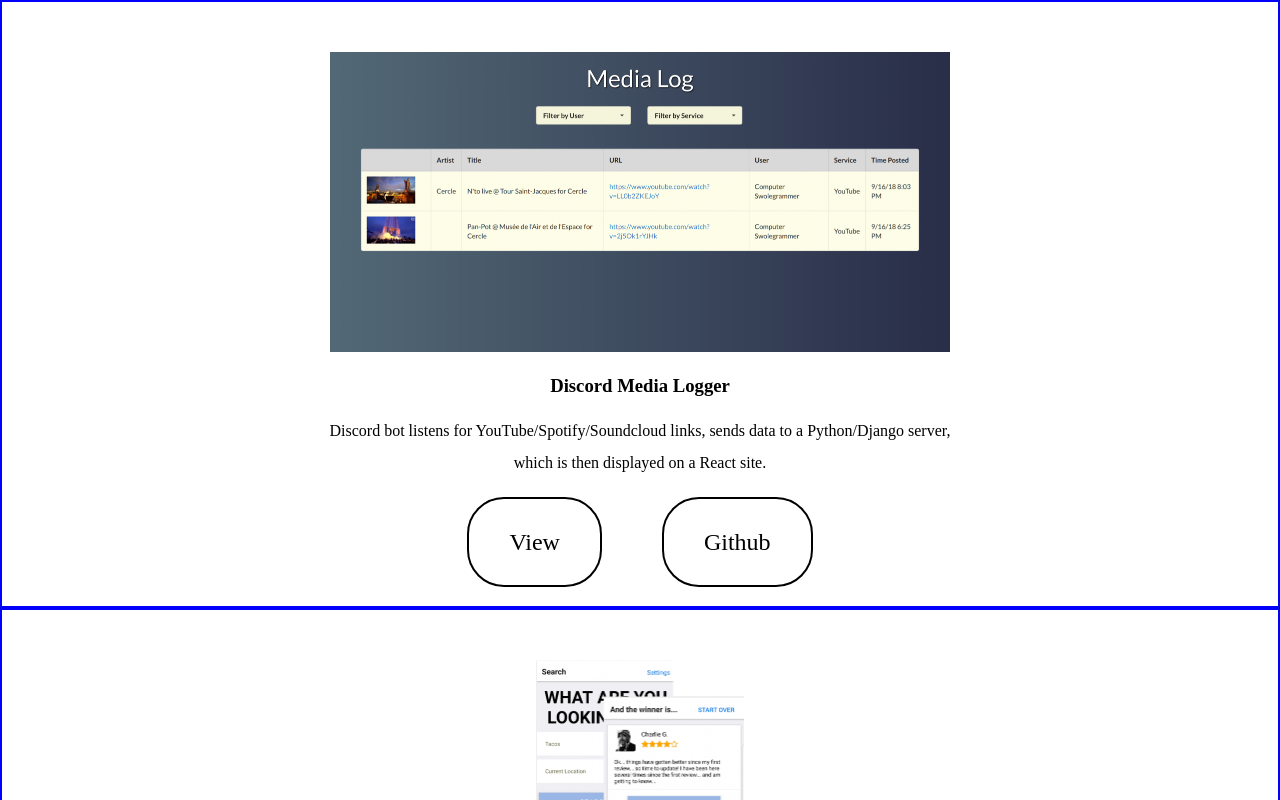
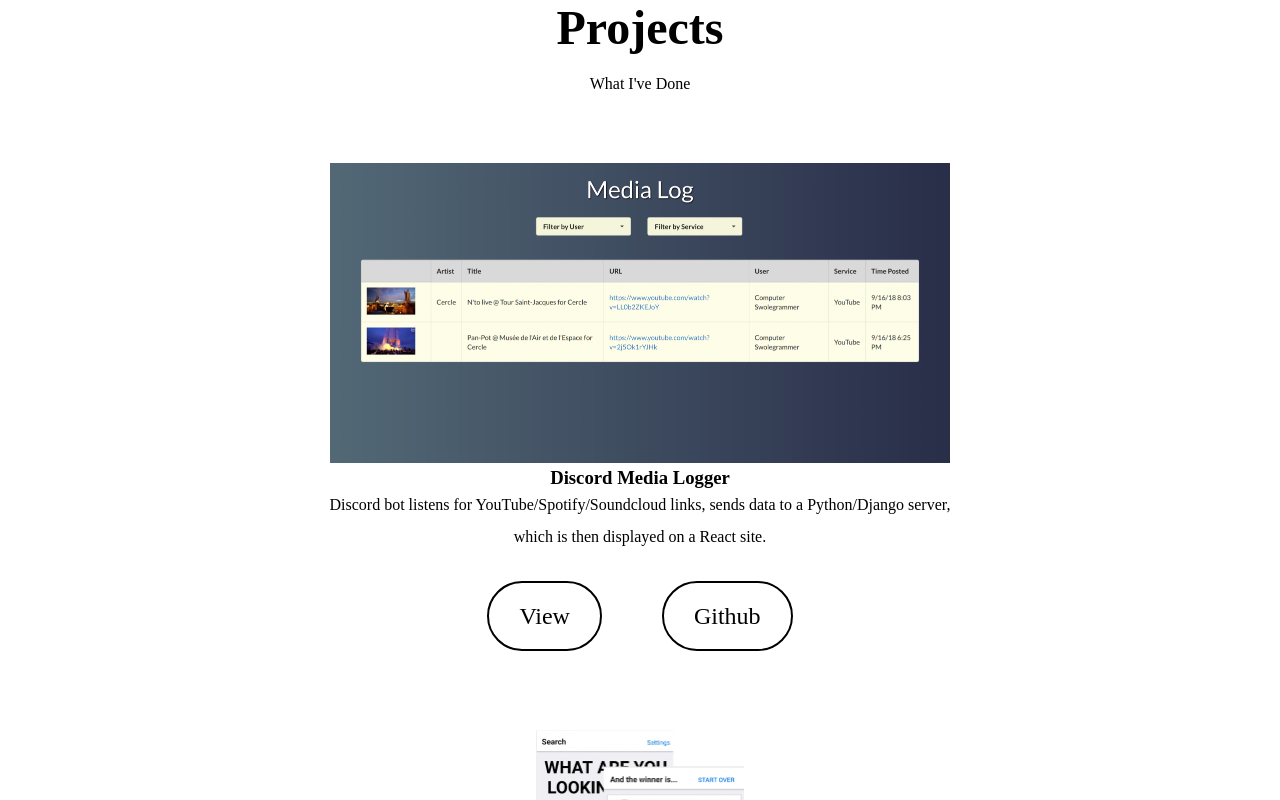
Before and after one commit to HanifCarroll/portfolio-v4, a React (Create React App) app: page / in a window 1280 px wide. Shown: the top 800 px of the page. Built offline with nearby package versions, Linux system fonts and the light colour scheme.

Commit message:
Add social icons and section header component.

```diff
--- a/package.json
+++ b/package.json
@@ -6,7 +6,8 @@
     "node-sass": "^4.9.4",
     "react": "^16.5.2",
     "react-dom": "^16.5.2",
-    "react-scripts": "2.0.5"
+    "react-scripts": "2.0.5",
+    "react-social-icons": "^3.0.0"
   },
   "scripts": {
     "start": "react-scripts start",
--- a/src/App.js
+++ b/src/App.js
@@ -1,11 +1,12 @@
 import React, { Component } from "react";
-import { Projects } from "sections";
+import { ProjectsSection, SocialIcons } from "sections";
 
 class App extends Component {
   render() {
     return (
       <div className="App">
-        <Projects />
+        <ProjectsSection />
+        <SocialIcons />
       </div>
     );
   }
--- a/src/components/ProjectButton/styles.module.scss
+++ b/src/components/ProjectButton/styles.module.scss
@@ -4,6 +4,6 @@
   border-radius: 37px;
   color: black;
   font-size: 1.5em;
-  padding: 30px 40px;
+  padding: 20px 30px;
   margin: 0 30px;
 }
--- a/src/components/SectionHeader/styles.module.scss
+++ b/src/components/SectionHeader/styles.module.scss
@@ -1,8 +1,12 @@
 .container {
+  text-align: center;
 }
 
 .heading {
+  font-size: 3em;
+  margin-bottom: 20px;
 }
 
 .subheading {
+  margin-bottom: 20px;
 }
--- a/src/index.css
+++ b/src/index.css
@@ -1,5 +1,7 @@
 * {
   box-sizing: border-box;
+  margin: 0;
+  padding: 0;
 }
 
 body {
--- /dev/null
+++ b/src/sections/contact/SocialIcons/index.jsx
@@ -0,0 +1,20 @@
+import React from "react";
+import { SocialIcon } from "react-social-icons";
+import styles from "./styles.module.scss";
+
+const urls = [
+  "https://www.linkedin.com/in/hanifcarroll/",
+  "mailto:HanifCarroll@gmail.com",
+  "https://twitter.com/HanifCarroll",
+  "https://github.com/HanifCarroll"
+];
+
+export const SocialIcons = () => {
+  return (
+    <div className={styles.container}>
+      {urls.map(url => (
+        <SocialIcon url={url} className={styles.icon} />
+      ))}
+    </div>
+  );
+};
--- /dev/null
+++ b/src/sections/contact/SocialIcons/styles.module.scss
@@ -0,0 +1,7 @@
+.container {
+  text-align: center;
+}
+
+.icon {
+  margin: 0 10px;
+}
--- /dev/null
+++ b/src/sections/contact/index.js
@@ -0,0 +1 @@
+export * from "./SocialIcons";
--- a/src/sections/index.js
+++ b/src/sections/index.js
@@ -1 +1,4 @@
+// export * from "./home";
+// export * from "./skills";
 export * from "./projects";
+export * from "./contact";
--- a/src/sections/projects/Project/styles.module.scss
+++ b/src/sections/projects/Project/styles.module.scss
@@ -1,7 +1,6 @@
 .container {
   text-align: center;
   padding: 50px 0;
-  border: 2px solid blue;
 }
 
 .image {
--- /dev/null
+++ b/src/sections/projects/ProjectsSection/index.jsx
@@ -0,0 +1,14 @@
+import React from "react";
+import { Projects } from "../Projects";
+import { SectionHeader } from "../../../components/SectionHeader";
+
+export class ProjectsSection extends React.Component {
+  render() {
+    return (
+      <>
+        <SectionHeader headingText="Projects" subheadingText="What I've Done" />
+        <Projects />
+      </>
+    );
+  }
+}
--- a/src/sections/projects/index.js
+++ b/src/sections/projects/index.js
@@ -1,2 +1 @@
-export * from "./Project";
-export * from "./Projects";
+export * from "./ProjectsSection";
```
Also changed, not shown: 1 other file (tests, documents, lock files or other folders).
